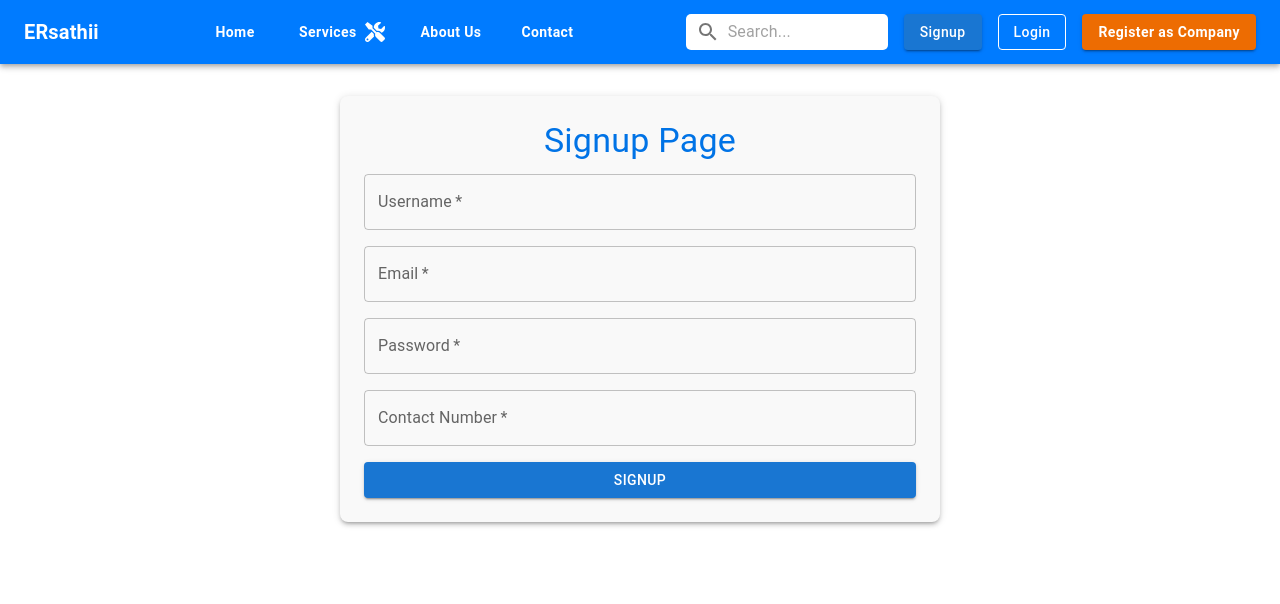
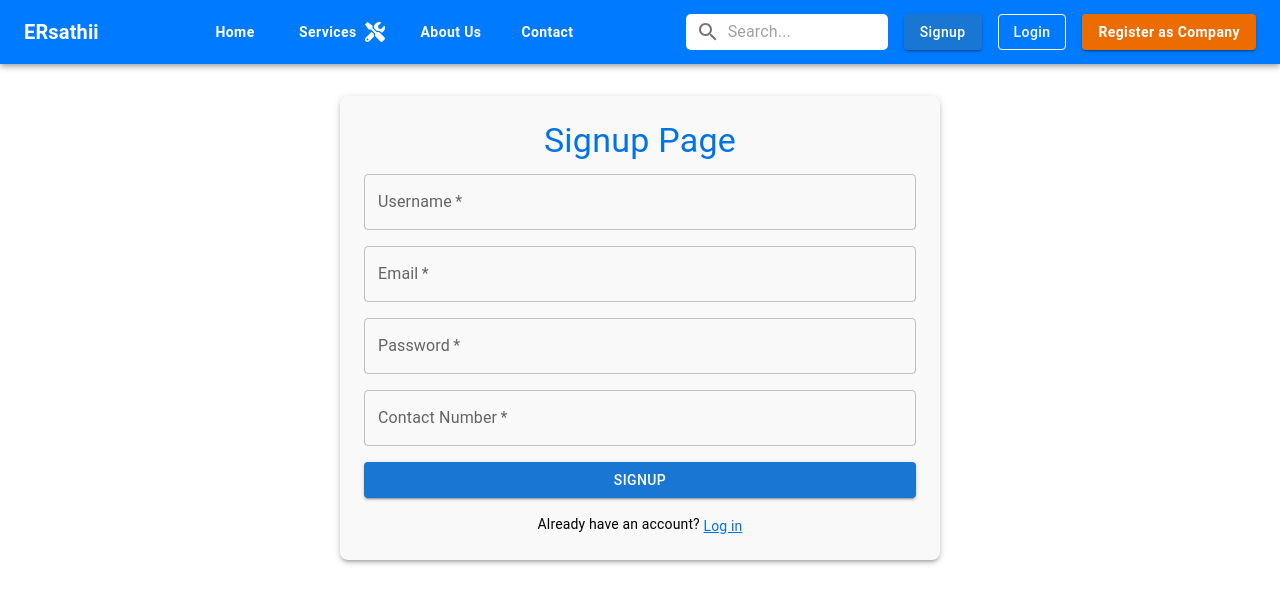
Before and after one commit to Abinash7G/EngineeringMarketplace, a React (Create React App) app in the folder frontend/: page /signup in a window 1280 px wide. Shown: the top 604 px of the page. Built offline with nearby package versions, Linux system fonts and the light colour scheme.

Commit message:
added navigation link of login in signup page

```diff
--- a/frontend/src/components/Signup.js
+++ b/frontend/src/components/Signup.js
@@ -1,8 +1,11 @@
 import React, { useState } from "react";
+import { useNavigate } from "react-router-dom";
 import API from "../services/api";
-import { TextField, Button, Typography, Box, Container } from "@mui/material";
+import { TextField, Button, Typography, Box, Container, Link } from "@mui/material";
 
 const SignupPage = () => {
+  const navigate = useNavigate();
+
   const [formData, setFormData] = useState({
     username: "",
     email: "",
@@ -102,6 +105,17 @@ const SignupPage = () => {
           {message}
         </Typography>
       )}
+      <Typography variant="body2" align="center" sx={{ mt: 2 }}>
+        Already have an account?{' '}
+        <Link
+          component="button"
+          variant="body2"
+          onClick={() => navigate("/login")}
+          sx={{ color: "#0073e6", textDecoration: "underline" }}
+        >
+          Log in
+        </Link>
+      </Typography>
     </Container>
   );
 };
```
